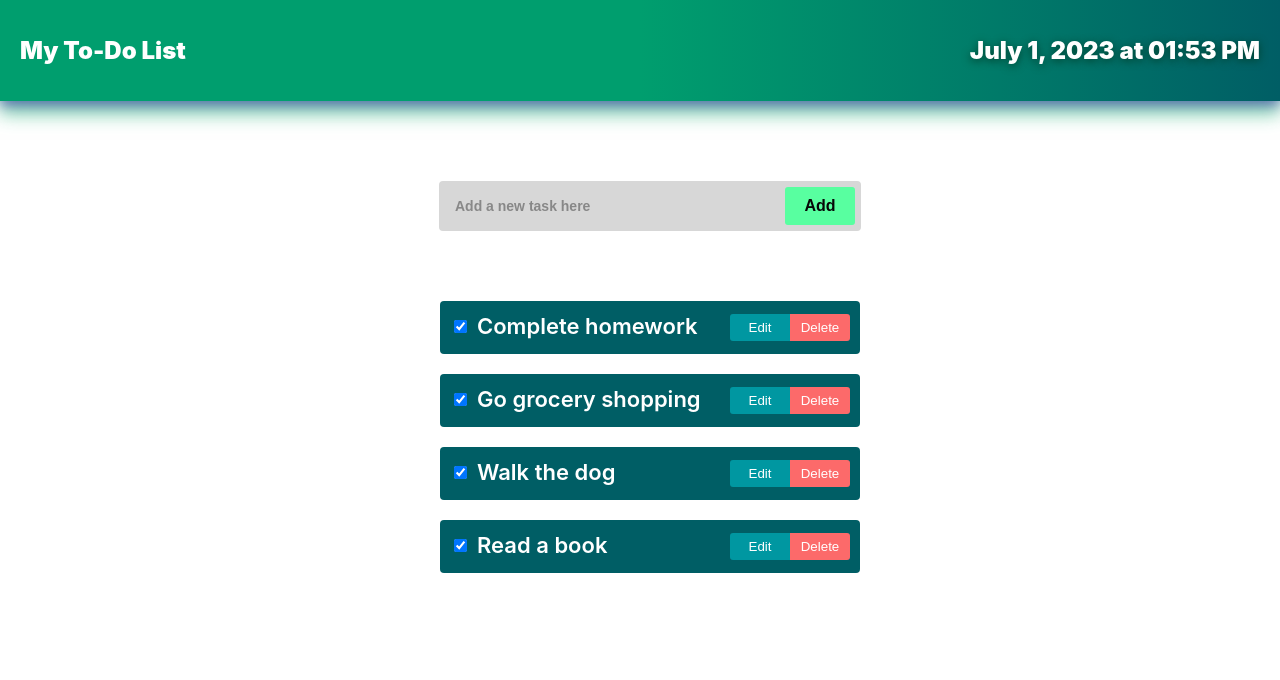
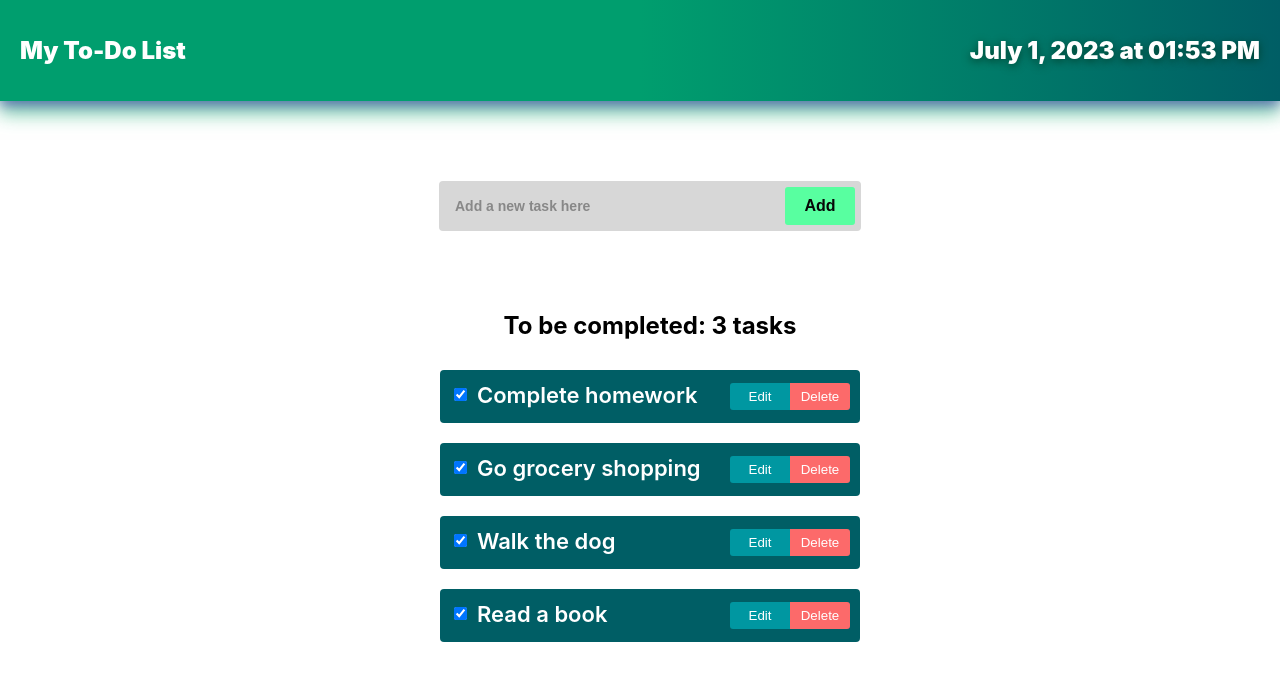
Before and after one commit to madgrv/todo-app, a React (Create React App) app: page / in a window 1280 px wide. Shown: the top 680 px of the page. Built offline with nearby package versions, Linux system fonts and the light colour scheme.

Commit message:
Added remaining tasks counter

```diff
--- a/src/components/TodoContainer.js
+++ b/src/components/TodoContainer.js
@@ -73,10 +73,20 @@ const TodoContainer = () => {
     }
   }, []);
 
+  // Function to count the tasks that are not completed
+  const remainingTasks = () => {
+    return tasks.filter((task) => !task.completed).length;
+  };
+
   return (
     <div className={styles.container}>
         {/* pass functionality to the Input component  */}
         <Input addTask={addTask} />
+        {remainingTasks() > 1 || remainingTasks() === 0 ?
+           <h2>To be completed: {remainingTasks()} tasks</h2>  :
+           <h2>To be completed: {remainingTasks()} task</h2>
+        }
+        {/* <h2>Remaining tasks to be completed: {remainingTasks()}</h2> */}
         {tasks.map((task) => (
              <TodoItem
               key={task.id}
```
Also changed, not shown: 2 other files (tests, documents, lock files or other folders).
